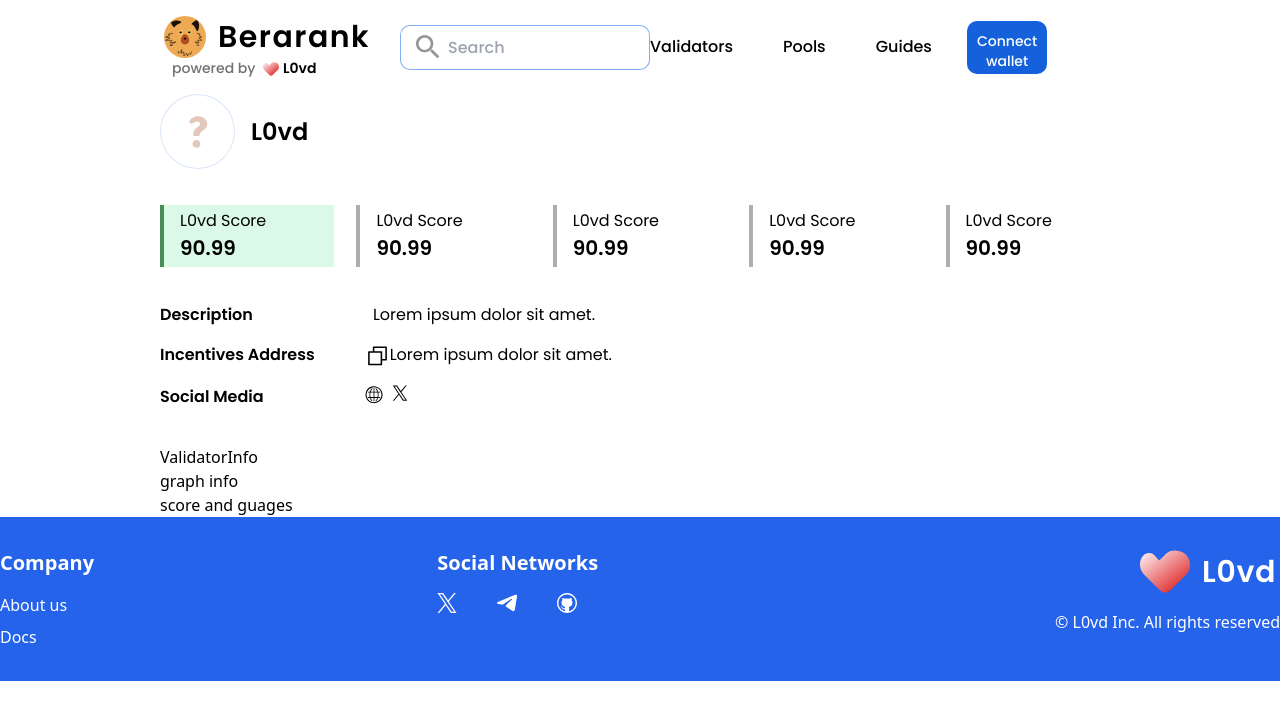
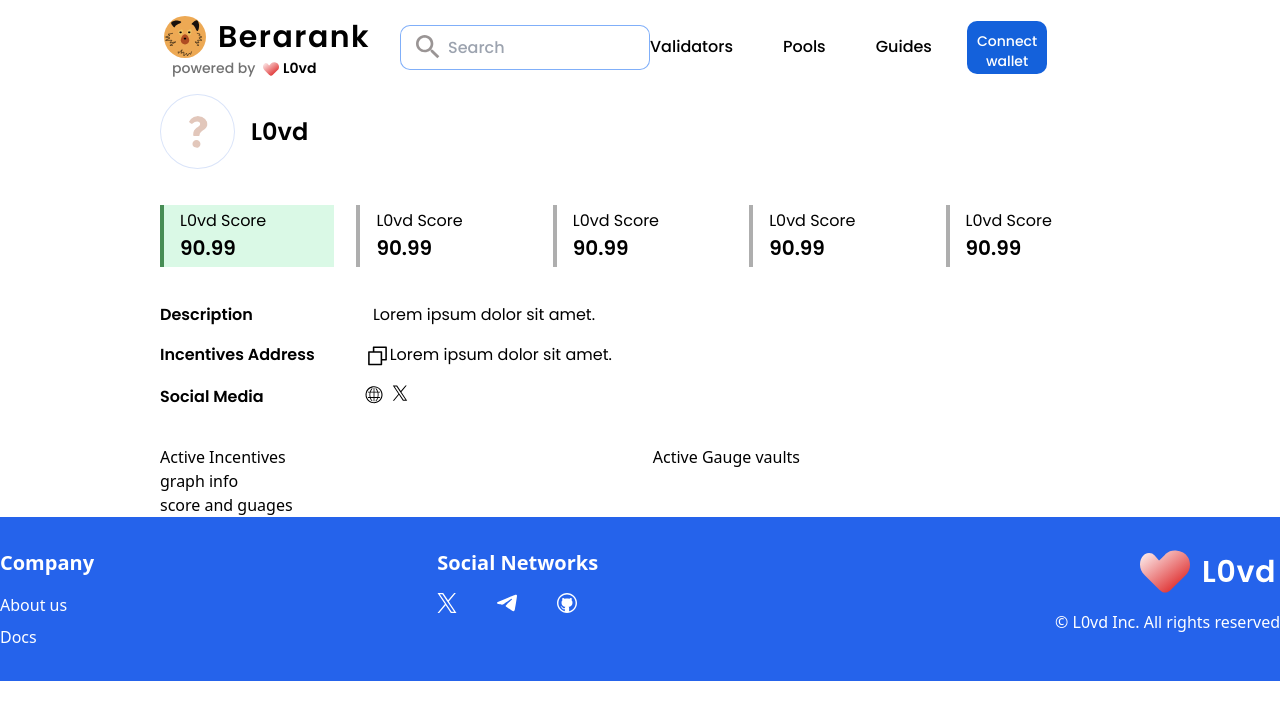
Before and after one commit to Jangalanagababu42/Berarank3, a React (Vite) app: page /validator/1 in a window 1280 px wide. Shown: the top 720 px of the page. Built offline with nearby package versions, Linux system fonts and the light colour scheme.

Commit message:
changes made

```diff
--- a/src/components/ValidatorDetails/ValidatorInfo.jsx
+++ b/src/components/ValidatorDetails/ValidatorInfo.jsx
@@ -68,7 +68,16 @@
             </div>
 
         </div>
-        <div>ValidatorInfo</div>
+        <div className='flex justify-between items-center w-2/3 '>
+          <div>
+            <div>Active Incentives</div>
+            <div></div>
+          </div>
+          <div>
+            <div>Active Gauge vaults</div>
+            <div></div>
+          </div>
+        </div>
       </div>
     );
   }
```
